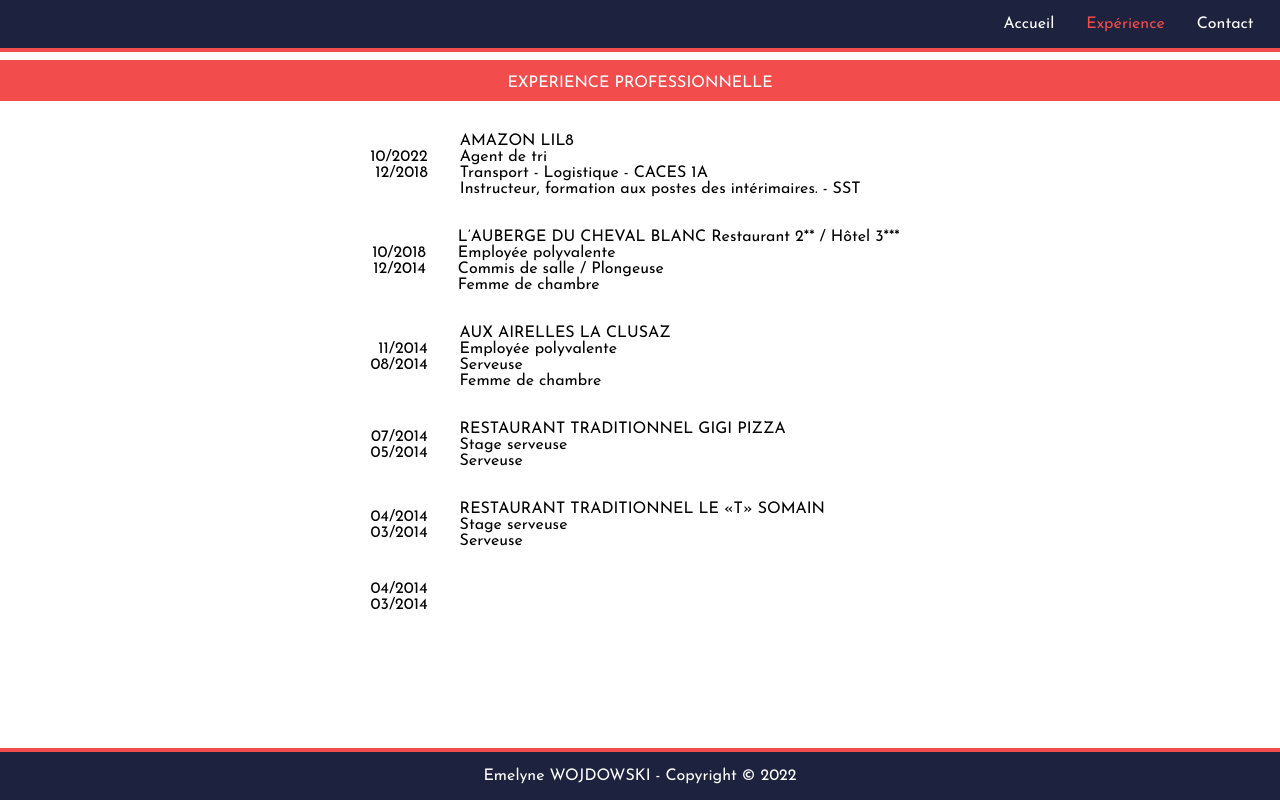
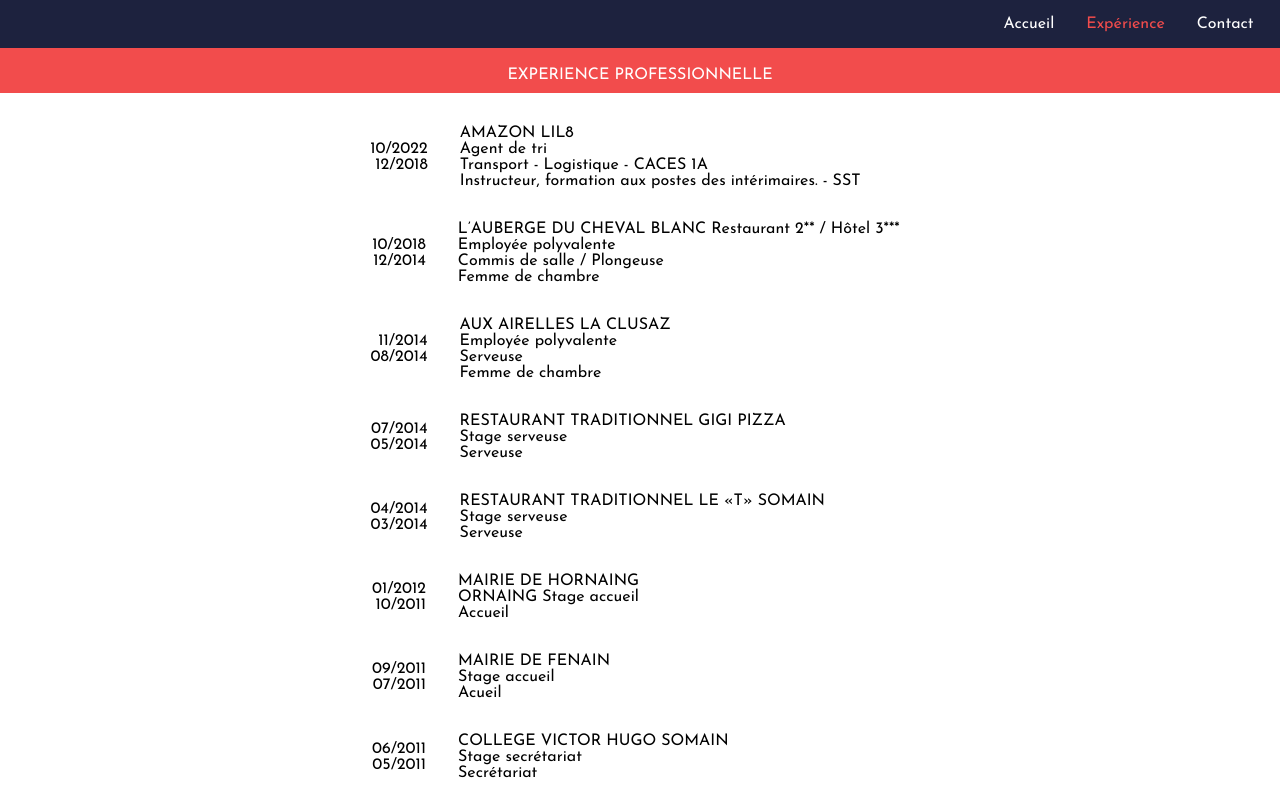
Before and after one commit to Anthonoir576/Projet-01_PRO, a React (Create React App) app: page /experience in a window 1280 px wide. Built offline with nearby package versions, Linux system fonts and the light colour scheme.

Commit message:
:FEAT: => Mise en place partie exp

```diff
--- a/src/pages/Exp.tsx
+++ b/src/pages/Exp.tsx
@@ -117,37 +117,53 @@
             <div className="exp-date">
             {" "}
               <p>
-                04/2014 <br /> 03/2014{" "}
+                01/2012 <br /> 10/2011{" "}
               </p>
             </div>
             <div className="exp-content">
-              <div className="exp-title"></div>
-              <div className="exp-name"></div>
-              <div className="exp-description"></div>
+              <div className="exp-title"><p>MAIRIE DE HORNAING</p></div>
+              <div className="exp-name"><p>ORNAING
+Stage accueil</p></div>
+              <div className="exp-description"><p>Accueil</p></div>
             </div>
           </div>
           <div className="exp-main">
-            <div className="exp-date"></div>
+            <div className="exp-date">
+            {" "}
+              <p>
+                09/2011 <br /> 07/2011{" "}
+              </p>
+            </div>
             <div className="exp-content">
-              <div className="exp-title"></div>
-              <div className="exp-name"></div>
-              <div className="exp-description"></div>
+              <div className="exp-title"><p>MAIRIE DE FENAIN</p></div>
+              <div className="exp-name"><p>Stage accueil</p></div>
+              <div className="exp-description"><p>Acueil</p></div>
             </div>
           </div>
           <div className="exp-main">
-            <div className="exp-date"></div>
+            <div className="exp-date">
+            {" "}
+              <p>
+                06/2011 <br /> 05/2011{" "}
+              </p>
+            </div>
             <div className="exp-content">
-              <div className="exp-title"></div>
-              <div className="exp-name"></div>
-              <div className="exp-description"></div>
+              <div className="exp-title"><p>COLLEGE VICTOR HUGO SOMAIN</p></div>
+              <div className="exp-name"><p>Stage secrétariat</p></div>
+              <div className="exp-description"><p>Secrétariat</p></div>
             </div>
           </div>
           <div className="exp-main">
-            <div className="exp-date"></div>
+            <div className="exp-date">
+            {" "}
+              <p>
+                03/2011 <br /> 02/2011{" "}
+              </p>
+            </div>
             <div className="exp-content">
-              <div className="exp-title"></div>
-              <div className="exp-name"></div>
-              <div className="exp-description"></div>
+              <div className="exp-title"><p>MAIRIE DE SOMAIN</p></div>
+              <div className="exp-name"><p>Stage secrétariat</p></div>
+              <div className="exp-description"><p>Secrétariat</p></div>
             </div>
           </div>
         </div>
```
